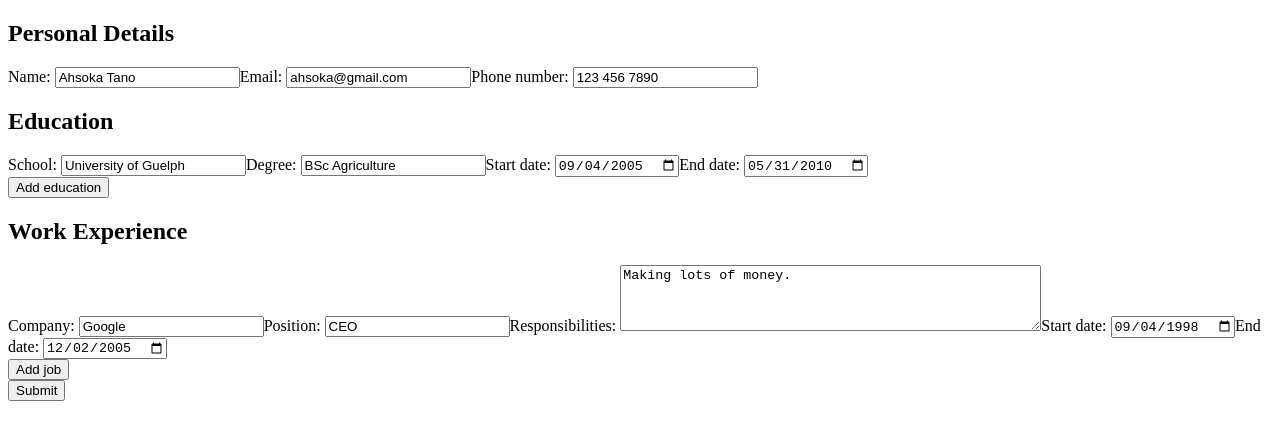
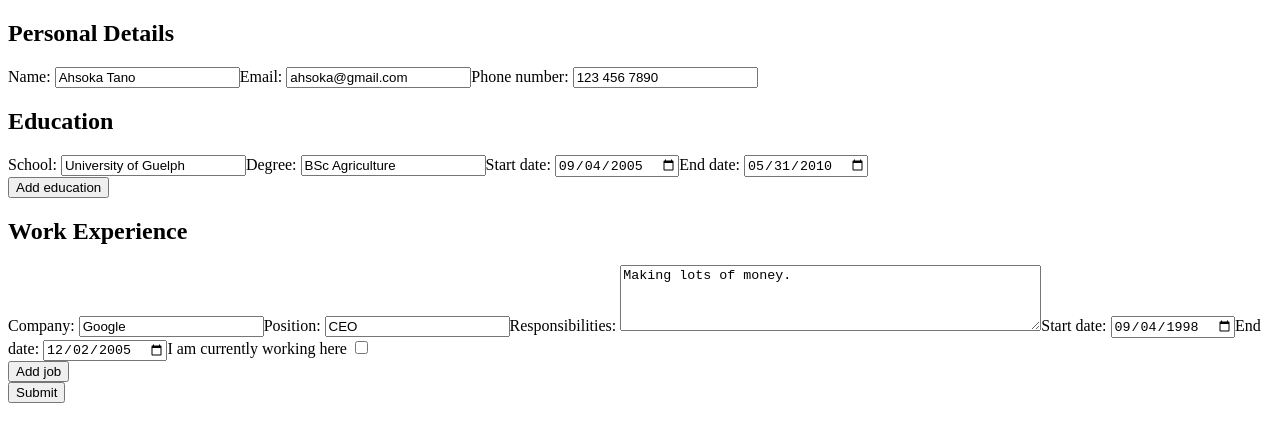
Before and after one commit to jooo-lee/cv-papa, a React (Vite) app: page / in a window 1280 px wide. Shown: the top 442 px of the page. Built offline with nearby package versions, Linux system fonts and the light colour scheme.

Commit message:
Allow user to indicate present job(s)

```diff
--- a/src/App.jsx
+++ b/src/App.jsx
@@ -26,6 +26,7 @@ function App() {
       responsibilities: 'Making lots of money.',
       start: '1998-09-04',
       end: '2005-12-02',
+      isCurrent: false,
     },
   ]);
   const [submitted, setSubmitted] = useState(false);
--- a/src/components/Form.jsx
+++ b/src/components/Form.jsx
@@ -26,9 +26,13 @@ function Form({
     );
   }
 
+  /*
+  Use updater function to update state more than once before re-render,
+  i.e. for resetting end date when isCurrent is checked
+  */
   function updateJob(jobId, property, value) {
-    setJobs(
-      jobs.map((job) => {
+    setJobs((prevJobs) =>
+      prevJobs.map((job) => {
         if (job.id === jobId) {
           return { ...job, [property]: value };
         } else {
@@ -87,6 +91,7 @@ function Form({
                 responsibilities: '',
                 start: '',
                 end: '',
+                isCurrent: false,
               },
             ]);
           }}>
--- a/src/components/Input.jsx
+++ b/src/components/Input.jsx
@@ -1,9 +1,14 @@
-function Input({ label, id, type, value, onChange }) {
+function Input({ label, id, type, value, onChange, disabled = false }) {
   return (
     <>
       <label htmlFor={id}>
         {label}{' '}
-        <input type={type} value={value} id={id} onChange={onChange}></input>
+        <input
+          type={type}
+          value={value}
+          id={id}
+          onChange={onChange}
+          disabled={disabled}></input>
       </label>
     </>
   );
--- a/src/components/JobInput.jsx
+++ b/src/components/JobInput.jsx
@@ -21,6 +21,13 @@ function JobInput({ job, updateJob }) {
   function handleEndDate(jobId, e) {
     updateJob(jobId, 'end', e.target.value);
   }
+
+  const handleIsCurrent = (jobId, e) => {
+    if (e.target.checked) {
+      updateJob(jobId, 'end', '');
+    }
+    updateJob(jobId, 'isCurrent', e.target.checked);
+  };
 
   return (
     <div>
@@ -59,6 +66,14 @@ function JobInput({ job, updateJob }) {
         type={'date'}
         value={job.end}
         onChange={(e) => handleEndDate(job.id, e)}
+        disabled={job.isCurrent}
+      />
+      <Input
+        label={'I am currently working here'}
+        id={'isCurrent' + job.id}
+        type={'checkbox'}
+        value={'currentJob'}
+        onChange={(e) => handleIsCurrent(job.id, e)}
       />
     </div>
   );
```
